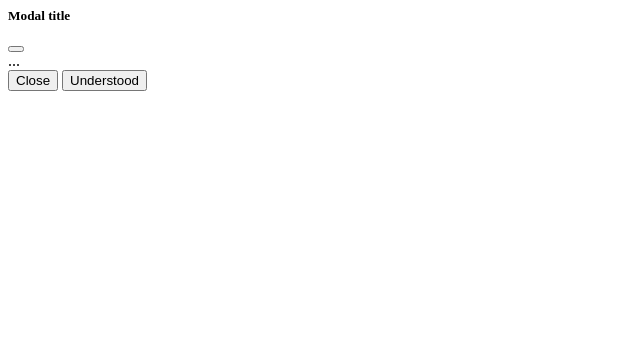
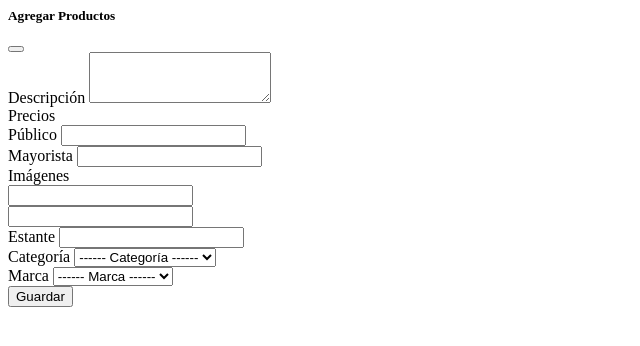
Before and after one commit to cpablop1/ecommerce_electrosistemas, a Django app: template ecommerce_electrosistemas/templates/producto/agregar.html in a window 1280 px wide. Shown: the top 346 px of the page, without its empty margins (0-640 px from the left). Run offline with Django 5.2, Linux system fonts and the light colour scheme; the template is opened without the code that fills it, so the values that code supplies are empty.

Commit message:
Seguimos trabajando el diseño general de las vistas

```diff
--- a/ecommerce_electrosistemas/templates/producto/agregar.html
+++ b/ecommerce_electrosistemas/templates/producto/agregar.html
@@ -4,15 +4,69 @@
     <div class="modal-dialog modal-dialog-centered">
         <div class="modal-content">
             <div class="modal-header">
-                <h5 class="modal-title" id="staticBackdropLabel">Modal title</h5>
+                <h5 class="modal-title" id="staticBackdropLabel">Agregar Productos</h5>
                 <button type="button" class="btn-close" data-bs-dismiss="modal" aria-label="Close"></button>
             </div>
             <div class="modal-body">
-                ...
+                <form>
+                    <div class="mb-3">
+                        <label for="descripcion" class="form-label">Descripción</label>
+                        <textarea class="form-control form-control-sm" id="descripcion" rows="3"></textarea>
+                    </div>
+                   <!--  <div class="mb-3">
+                        <label for="stock" class="form-label">Cantidad</label>
+                        <input type="number" class="form-control form-control-sm" id="stock">
+                    </div> -->
+                    <div class="mb-3 row">
+                        <label for="precio_publico" class="form-label">Precios</label>
+                        <div class="col-auto">
+                            <label for="precio_publico" class="form-label">Público</label>
+                            <input type="number" class="form-control form-control-sm" id="precio_publico">
+                        </div>
+                        <div class="col-auto">
+                            <label for="precio_mayorista" class="form-label">Mayorista</label>
+                            <input type="number" class="form-control form-control-sm" id="precio_mayorista">
+                        </div>
+                    </div>
+                    <div class="mb-3 row">
+                        <label for="img_1" class="form-label">Imágenes</label>
+                        <div class="col-auto">
+                            <input type="number" class="form-control form-control-sm" id="img_1">
+                        </div>
+                        <div class="col-auto">
+                            <input type="number" class="form-control form-control-sm" id="img_2">
+                        </div>
+                    </div>
+                    <div class="mb-3">
+                        <div class="col-auto">
+                            <label for="estante" class="form-label">Estante</label>
+                            <input type="number" class="form-control form-control-sm" id="estante">
+                        </div>
+                    </div>
+                    <div class="mb-3">
+                        <div class="col-auto">
+                            <label for="id_categoria" class="form-label">Categoría</label>
+                            <select class="form-control form-control-sm" name="id_categoria" id="id_categoria">
+                                <option value="">------ Categoría ------</option>
+                            </select>
+                        </div>
+                    </div>
+                    <div class="mb-3">
+                        <div class="col-auto">
+                            <label for="id_marca" class="form-label">Marca</label>
+                            <select class="form-control form-control-sm" name="id_marca" id="id_marca">
+                                <option value="">------ Marca ------</option>
+                            </select>
+                        </div>
+                    </div>
+                    <div class="d-flex justify-content-end">
+                        <input type="submit" class="btn btn-primary" value="Guardar">
+                    </div>
+                </form>
             </div>
             <div class="modal-footer">
-                <button type="button" class="btn btn-secondary" data-bs-dismiss="modal">Close</button>
-                <button type="button" class="btn btn-primary">Understood</button>
+                <!-- <button type="button" class="btn btn-secondary" data-bs-dismiss="modal">Close</button>
+                <button type="button" class="btn btn-primary">Understood</button> -->
             </div>
         </div>
     </div>
```
